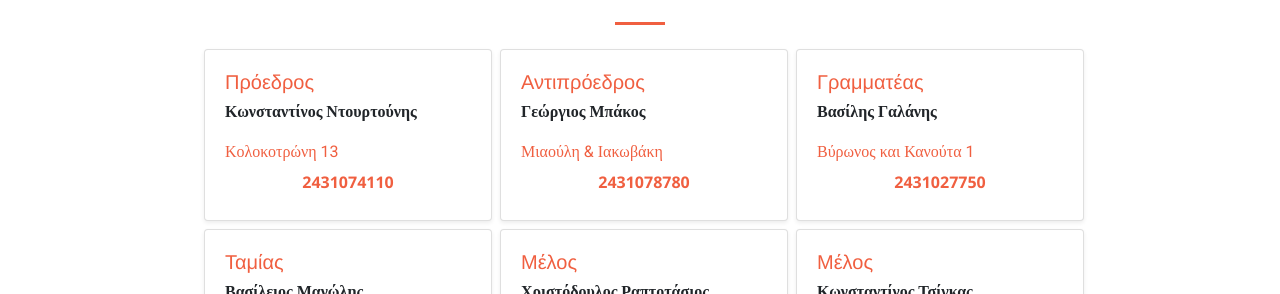
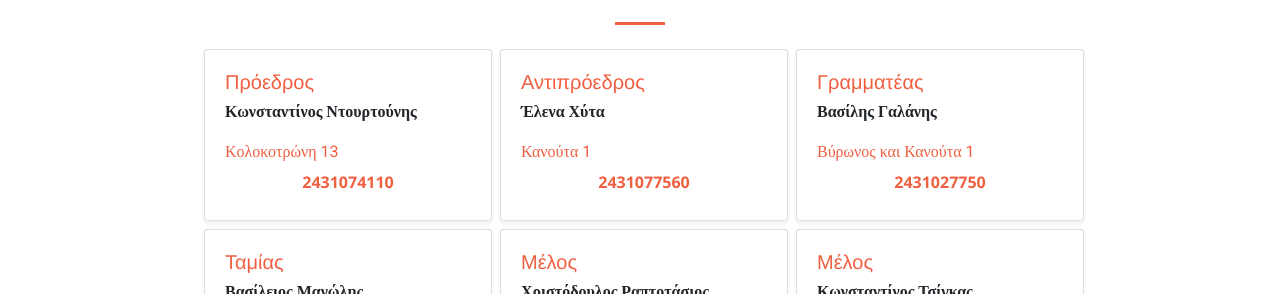
Before and after one commit to Tomak123456/tesy, a Jekyll site: the page built from pages/about.md, in a window 1280 px wide and 1255 px high. Shown: the part 320-614 px from the top of the window. Built offline with Jekyll 4.4.1, drawn with Linux system fonts in a browser that asks for light colours.

Commit message:
Update from Forestry.io Thomas Zanias updated _data/ds.yaml

```diff
--- a/_data/ds.yaml
+++ b/_data/ds.yaml
@@ -5,46 +5,46 @@
   location: Κολοκοτρώνη 13
   city: Τρίκαλα
   website: ''
-  mobile: 2431074110
-- name: Γεώργιος
-  lastname: Μπάκος
+  mobile: "2431074110"
+- name: Έλενα
+  lastname: Χύτα
   position: Αντιπρόεδρος
-  location: Μιαούλη & Ιακωβάκη
+  location: Κανούτα 1
   city: Τρίκαλα
   website: ''
-  mobile: 2431078780
+  mobile: "2431077560"
 - name: Βασίλης
   lastname: Γαλάνης
   position: Γραμματέας
   location: Βύρωνος  και  Κανούτα 1
   city: Τρίκαλα
   website: ''
-  mobile: 2431027750
+  mobile: "2431027750"
 - name: Βασίλειος
   lastname: Μανώλης
   position: Ταμίας
   location: Άννης Κομνηνής 12 & Καρανάσιου
   city: Τρίκαλα
   website: ''
-  mobile: 2431301645
+  mobile: "2431301645"
 - name: Χριστόδουλος
   lastname: Ραπτοτάσιος
   position: Μέλος
   location: Κονδύλη 24 και Σωκράτους
   city: Τρίκαλα
   website: ''
-  mobile: 2431035933
+  mobile: "2431035933"
 - name: Κωνσταντίνος
   lastname: Τσίγκας
   position: Μέλος
   location: Στρατηγού Σαράφη 14
   city: Τρίκαλα
   website: ''
-  mobile: 2431033258
+  mobile: "2431033258"
 - name: Ελένη
   lastname: Χύτα
   position: Μέλος
   location: Κανούτα 1
   city: Τρίκαλα
   website: ''
-  mobile: 2431077560
+  mobile: "2431077560"
```
